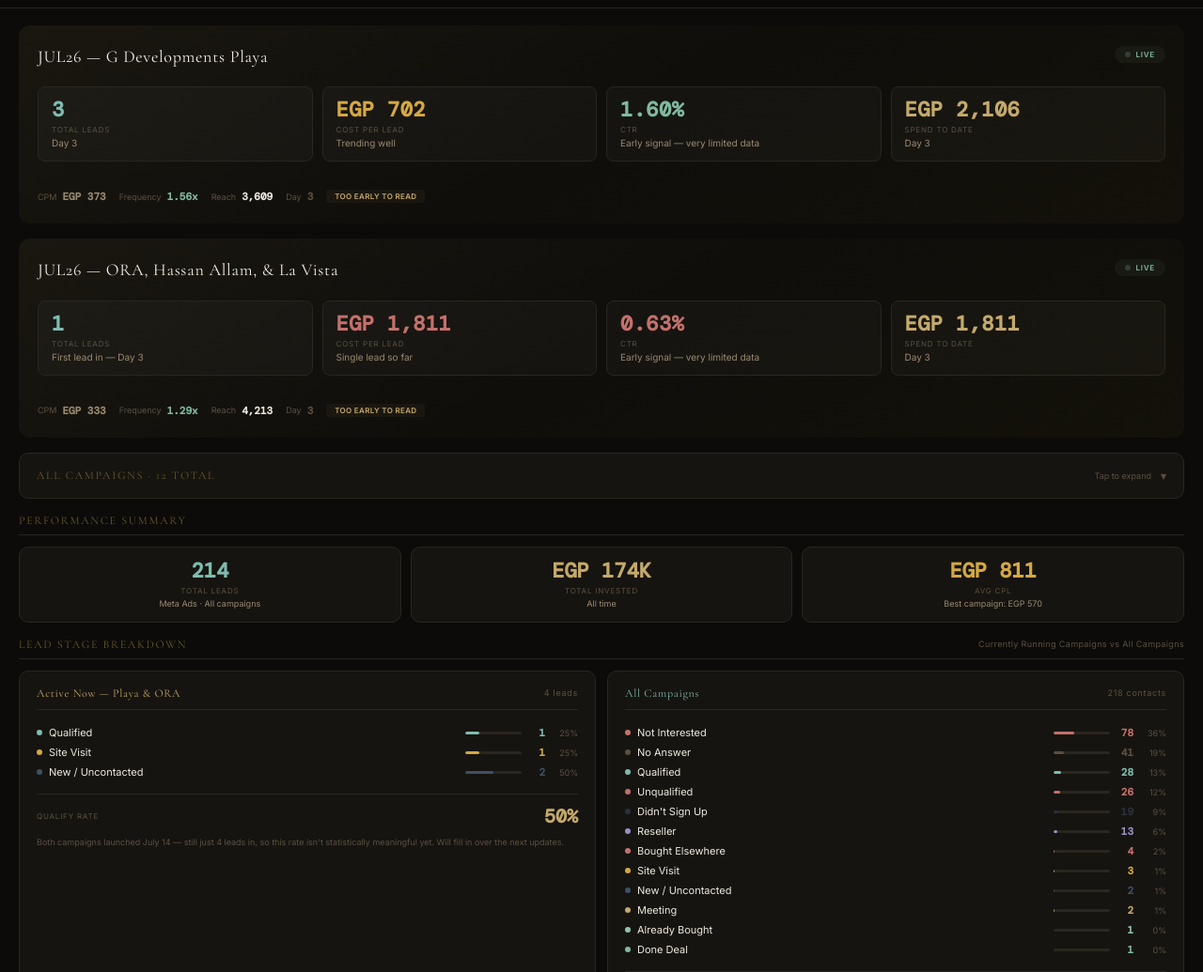
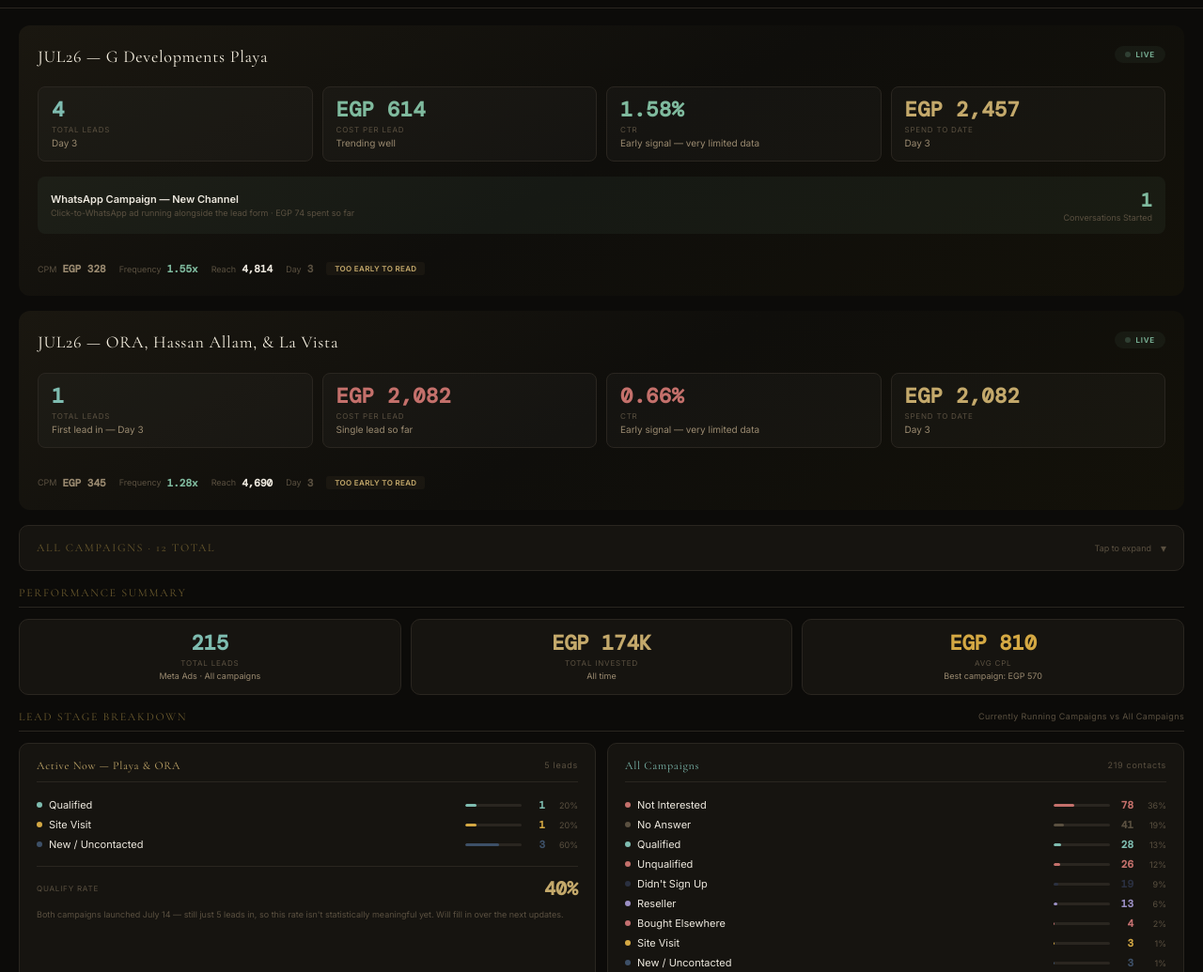
Before and after one commit to Bakry566/maskanconsultancydashboard, a website: page public/index.html in a window 1280 px wide. Shown: the part 50-1085 px from the top of the page at 94% size. Drawn offline with nearby package versions, Linux system fonts and the light colour scheme.

Commit message:
Add files via upload

```diff
--- a/package.json
+++ b/package.json
@@ -1 +1 @@
-{"name":"maskan-command","version":"17.0.0","private":true}
+{"name":"maskan-command","version":"18.0.0","private":true}
--- a/public/index.html
+++ b/public/index.html
@@ -175,15 +175,25 @@ html,body{background:var(--bg);color:var(--txt);font-family:'Inter',sans-serif;-
       <div class="b-live"><div class="lpulse"></div><span>Live</span></div>
     </div>
     <div class="b-kpis">
-      <div class="bk"><div class="bk-val" style="color:var(--teal)">3</div><div class="bk-lbl">Total Leads</div><div class="bk-sub">Day 3</div></div>
-      <div class="bk"><div class="bk-val" style="color:var(--amber)">EGP 702</div><div class="bk-lbl">Cost Per Lead</div><div class="bk-sub">Trending well</div></div>
-      <div class="bk"><div class="bk-val" style="color:var(--green)">1.60%</div><div class="bk-lbl">CTR</div><div class="bk-sub">Early signal — very limited data</div></div>
-      <div class="bk"><div class="bk-val" style="color:var(--gold)">EGP 2,106</div><div class="bk-lbl">Spend to Date</div><div class="bk-sub">Day 3</div></div>
+      <div class="bk"><div class="bk-val" style="color:var(--teal)">4</div><div class="bk-lbl">Total Leads</div><div class="bk-sub">Day 3</div></div>
+      <div class="bk"><div class="bk-val" style="color:var(--green)">EGP 614</div><div class="bk-lbl">Cost Per Lead</div><div class="bk-sub">Trending well</div></div>
+      <div class="bk"><div class="bk-val" style="color:var(--green)">1.58%</div><div class="bk-lbl">CTR</div><div class="bk-sub">Early signal — very limited data</div></div>
+      <div class="bk"><div class="bk-val" style="color:var(--gold)">EGP 2,457</div><div class="bk-lbl">Spend to Date</div><div class="bk-sub">Day 3</div></div>
+    </div>
+    <div style="margin-bottom:16px;padding:12px 14px;border-radius:8px;background:var(--gnbg);border:1px solid var(--green)28;display:flex;justify-content:space-between;align-items:center;gap:12px">
+      <div>
+        <div style="font-size:11px;font-weight:600;color:var(--txt)">WhatsApp Campaign — New Channel</div>
+        <div style="font-size:9px;color:var(--sub);margin-top:2px">Click-to-WhatsApp ad running alongside the lead form · EGP 74 spent so far</div>
+      </div>
+      <div style="text-align:right;flex-shrink:0">
+        <div style="font-size:20px;font-weight:600;color:var(--green);font-family:'DM Mono',monospace">1</div>
+        <div style="font-size:9px;color:var(--sub)">Conversations Started</div>
+      </div>
     </div>
     <div class="b-foot">
-      <div class="bf-item"><span class="bf-lbl">CPM</span><span class="bf-val" style="color:var(--txt2)">EGP 373</span></div>
-      <div class="bf-item"><span class="bf-lbl">Frequency</span><span class="bf-val" style="color:var(--green)">1.56x</span></div>
-      <div class="bf-item"><span class="bf-lbl">Reach</span><span class="bf-val">3,609</span></div>
+      <div class="bf-item"><span class="bf-lbl">CPM</span><span class="bf-val" style="color:var(--txt2)">EGP 328</span></div>
+      <div class="bf-item"><span class="bf-lbl">Frequency</span><span class="bf-val" style="color:var(--green)">1.55x</span></div>
+      <div class="bf-item"><span class="bf-lbl">Reach</span><span class="bf-val">4,814</span></div>
       <div class="bf-item"><span class="bf-lbl">Day</span><span class="bf-val" style="color:var(--sub)">3</span></div>
       <span class="freq-pill" style="background:var(--gbg);color:var(--gold);border:1px solid var(--gold)28">Too early to read</span>
     </div>
@@ -196,14 +206,14 @@ html,body{background:var(--bg);color:var(--txt);font-family:'Inter',sans-serif;-
     </div>
     <div class="b-kpis">
       <div class="bk"><div class="bk-val" style="color:var(--teal)">1</div><div class="bk-lbl">Total Leads</div><div class="bk-sub">First lead in — Day 3</div></div>
-      <div class="bk"><div class="bk-val" style="color:var(--red)">EGP 1,811</div><div class="bk-lbl">Cost Per Lead</div><div class="bk-sub">Single lead so far</div></div>
-      <div class="bk"><div class="bk-val" style="color:var(--red)">0.63%</div><div class="bk-lbl">CTR</div><div class="bk-sub">Early signal — very limited data</div></div>
-      <div class="bk"><div class="bk-val" style="color:var(--gold)">EGP 1,811</div><div class="bk-lbl">Spend to Date</div><div class="bk-sub">Day 3</div></div>
+      <div class="bk"><div class="bk-val" style="color:var(--red)">EGP 2,082</div><div class="bk-lbl">Cost Per Lead</div><div class="bk-sub">Single lead so far</div></div>
+      <div class="bk"><div class="bk-val" style="color:var(--red)">0.66%</div><div class="bk-lbl">CTR</div><div class="bk-sub">Early signal — very limited data</div></div>
+      <div class="bk"><div class="bk-val" style="color:var(--gold)">EGP 2,082</div><div class="bk-lbl">Spend to Date</div><div class="bk-sub">Day 3</div></div>
     </div>
     <div class="b-foot">
-      <div class="bf-item"><span class="bf-lbl">CPM</span><span class="bf-val" style="color:var(--txt2)">EGP 333</span></div>
-      <div class="bf-item"><span class="bf-lbl">Frequency</span><span class="bf-val" style="color:var(--green)">1.29x</span></div>
-      <div class="bf-item"><span class="bf-lbl">Reach</span><span class="bf-val">4,213</span></div>
+      <div class="bf-item"><span class="bf-lbl">CPM</span><span class="bf-val" style="color:var(--txt2)">EGP 345</span></div>
+      <div class="bf-item"><span class="bf-lbl">Frequency</span><span class="bf-val" style="color:var(--green)">1.28x</span></div>
+      <div class="bf-item"><span class="bf-lbl">Reach</span><span class="bf-val">4,690</span></div>
       <div class="bf-item"><span class="bf-lbl">Day</span><span class="bf-val" style="color:var(--sub)">3</span></div>
       <span class="freq-pill" style="background:var(--gbg);color:var(--gold);border:1px solid var(--gold)28">Too early to read</span>
     </div>
@@ -239,7 +249,7 @@ html,body{background:var(--bg);color:var(--txt);font-family:'Inter',sans-serif;-
     <div class="slbl">Performance Summary</div>
     <div class="hist-row">
       <div class="hc">
-        <div class="hc-val" style="color:var(--teal)">214</div>
+        <div class="hc-val" style="color:var(--teal)">215</div>
         <div class="hc-lbl">Total Leads</div>
         <div class="hc-sub">Meta Ads · All campaigns</div>
       </div>
@@ -249,7 +259,7 @@ html,body{background:var(--bg);color:var(--txt);font-family:'Inter',sans-serif;-
         <div class="hc-sub">All time</div>
       </div>
       <div class="hc">
-        <div class="hc-val" style="color:var(--amber)">EGP 811</div>
+        <div class="hc-val" style="color:var(--amber)">EGP 810</div>
         <div class="hc-lbl">Avg CPL</div>
         <div class="hc-sub">Best campaign: EGP 570</div>
       </div>
@@ -261,13 +271,13 @@ html,body{background:var(--bg);color:var(--txt);font-family:'Inter',sans-serif;-
     <div class="slbl">Lead Stage Breakdown <span class="slbl-r">Currently Running Campaigns vs All Campaigns</span></div>
     <div class="funnel-grid">
       <div class="fcol">
-        <div class="fcol-hd" style="color:var(--gold)">Active Now — Playa & ORA<span class="fcol-hd-n">4 leads</span></div>
+        <div class="fcol-hd" style="color:var(--gold)">Active Now — Playa & ORA<span class="fcol-hd-n">5 leads</span></div>
         <div id="funnel-current"></div>
-        <div class="qrate"><span class="qrate-lbl">Qualify Rate</span><span class="qrate-val" style="color:var(--gold)">50%</span></div>
-        <div style="font-size:9px;color:var(--sub);margin-top:8px;line-height:1.5">Both campaigns launched July 14 — still just 4 leads in, so this rate isn't statistically meaningful yet. Will fill in over the next updates.</div>
+        <div class="qrate"><span class="qrate-lbl">Qualify Rate</span><span class="qrate-val" style="color:var(--gold)">40%</span></div>
+        <div style="font-size:9px;color:var(--sub);margin-top:8px;line-height:1.5">Both campaigns launched July 14 — still just 5 leads in, so this rate isn't statistically meaningful yet. Will fill in over the next updates.</div>
       </div>
       <div class="fcol">
-        <div class="fcol-hd" style="color:var(--teal)">All Campaigns<span class="fcol-hd-n">218 contacts</span></div>
+        <div class="fcol-hd" style="color:var(--teal)">All Campaigns<span class="fcol-hd-n">219 contacts</span></div>
         <div id="funnel-all"></div>
         <div class="qrate"><span class="qrate-lbl">Qualify Rate</span><span class="qrate-val" style="color:var(--teal)">16%</span></div>
         <div class="deal-row" style="background:var(--gnbg);border-left:2px solid var(--green);margin-top:8px">
@@ -280,7 +290,7 @@ html,body{background:var(--bg);color:var(--txt);font-family:'Inter',sans-serif;-
 
   <!-- ⑤ PIPELINE HEALTH -->
   <div>
-    <div class="slbl">Sales Pipeline Health <span class="slbl-r">218 total contacts</span></div>
+    <div class="slbl">Sales Pipeline Health <span class="slbl-r">219 total contacts</span></div>
     <div class="pipe-grid">
       <div class="pg" style="border-color:var(--teal)22;background:linear-gradient(145deg,#0D1E1E,var(--s2))">
         <div class="pg-val" style="color:var(--teal)">33</div>
@@ -321,7 +331,7 @@ html,body{background:var(--bg);color:var(--txt);font-family:'Inter',sans-serif;-
       Most leads (2026): <span style="color:var(--gold)">13</span> (2 BDR Resale Apartment) &nbsp;·&nbsp;
       Lowest CPL in top tier: <span style="color:var(--green)">EGP 551</span> (Playa & Silver Sands Resale Carousel) &nbsp;·&nbsp;
       Best 2026 CTR: <span style="color:var(--amber)">3.60%</span> (6 BDR Resale Villa — 9 leads, outside Top 4 by volume) &nbsp;·&nbsp;
-      Account avg CPL: <span style="color:var(--teal)">EGP 811</span>
+      Account avg CPL: <span style="color:var(--teal)">EGP 810</span>
     </div>
   </div>
 
@@ -335,8 +345,8 @@ html,body{background:var(--bg);color:var(--txt);font-family:'Inter',sans-serif;-
 <script>
 // DATA
 const CAMPS = [
-  {n:'JUL26 - G Developments Playa',s:'ACTIVE',l:3,cpl:702,ctr:1.60,eng:90},
-  {n:'JUL26 - ORA, Hassan Allam, & La Vista',s:'ACTIVE',l:1,cpl:1811,ctr:0.63,eng:34},
+  {n:'JUL26 - G Developments Playa',s:'ACTIVE',l:4,cpl:614,ctr:1.58,eng:118},
+  {n:'JUL26 - ORA, Hassan Allam, & La Vista',s:'ACTIVE',l:1,cpl:2082,ctr:0.66,eng:40},
   {n:'JUL26 - La Vista, H.Allam, G Devs & Ora Summer',s:'DONE',l:1,cpl:2729,ctr:1.04,eng:69},
   {n:'G & Ora Developments Resale - Jun/Jul 26',s:'DONE',l:10,cpl:570,ctr:1.26,eng:195},
   {n:'North Coast Resale Units - May 2026',s:'DONE',l:13,cpl:700,ctr:1.78,eng:705},
@@ -350,14 +360,14 @@ const CAMPS = [
 ];
 
 const FUNNEL_C = [
-  ['Qualified',1,'#7EBCB0'],['Site Visit',1,'#D4A843'],['New / Uncontacted',2,'#3D5068'],
+  ['Qualified',1,'#7EBCB0'],['Site Visit',1,'#D4A843'],['New / Uncontacted',3,'#3D5068'],
 ];
 const FUNNEL_A = [
   ['Not Interested',78,'#C4706B'],['No Answer',41,'#5A5040'],
   ['Qualified',28,'#7EBCB0'],['Unqualified',26,'#C4706B'],
   ["Didn't Sign Up",19,'#2A3040'],['Reseller',13,'#9B8FC4'],
   ['Bought Elsewhere',4,'#C47070'],['Site Visit',3,'#D4A843'],
-  ['New / Uncontacted',2,'#3D5068'],['Meeting',2,'#C4A96B'],
+  ['New / Uncontacted',3,'#3D5068'],['Meeting',2,'#C4A96B'],
   ['Already Bought',1,'#90C4B0'],['Done Deal',1,'#7FBA9E'],
 ];
 
@@ -490,8 +500,8 @@ function tick(){
 
 // INIT
 renderCamps();
-renderFunnel('funnel-current',FUNNEL_C,4);
-renderFunnel('funnel-all',FUNNEL_A,218);
+renderFunnel('funnel-current',FUNNEL_C,5);
+renderFunnel('funnel-all',FUNNEL_A,219);
 renderTop4();
 tick();
 setInterval(tick,1000);
```
